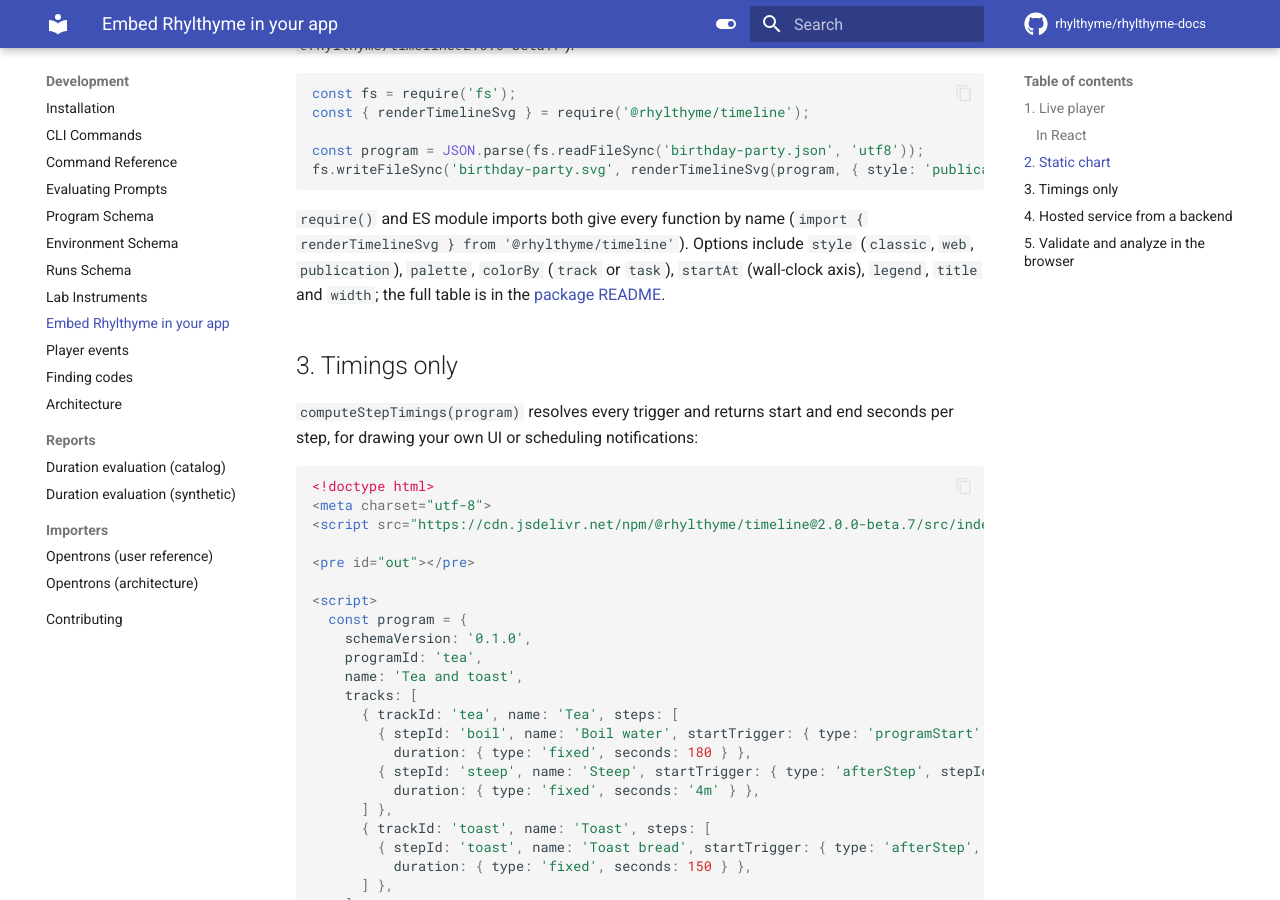
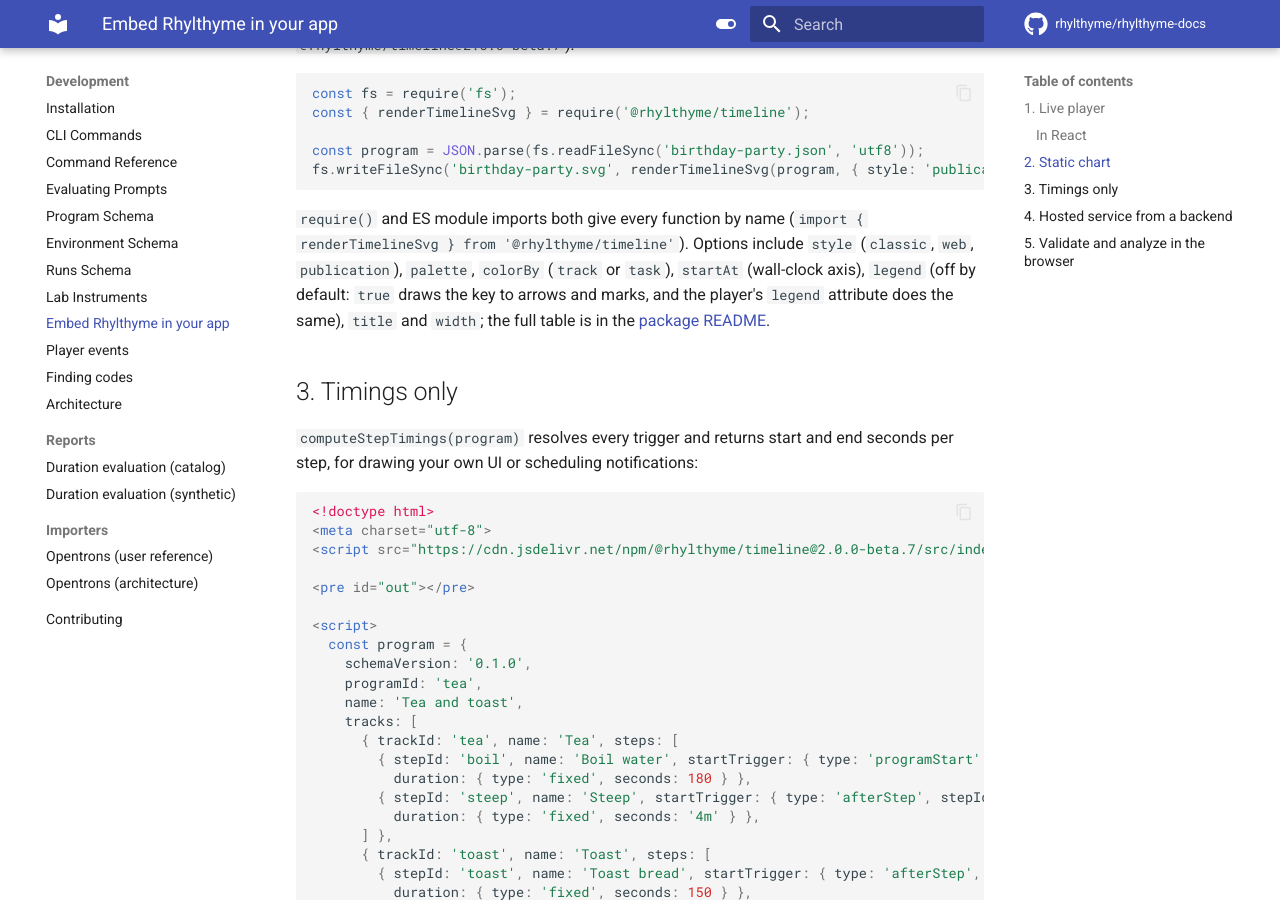
Before and after one commit to rhylthyme/rhylthyme-docs, an MkDocs documentation site: the page built from docs/development/embedding.md, in a window 1280 px wide and 900 px high, scrolled down 3649 px. Built offline with MkDocs 1.6.1 and Material for MkDocs 9.7.7, drawn with Linux system fonts in a browser that asks for light colours; comment, search, counter and statistics services are not loaded; the version menu is left out.

Commit message:
The chart key is opt-in: legend: true / the legend attribute
Co-Authored-By: Claude Opus 5.5 <noreply@anthropic.com>

```diff
--- a/docs/development/embedding.md
+++ b/docs/development/embedding.md
@@ -164,7 +164,9 @@ fs.writeFileSync('birthday-party.svg', renderTimelineSvg(program, { style: 'publ
 `require()` and ES module imports both give every function by name
 (`import { renderTimelineSvg } from '@rhylthyme/timeline'`). Options include `style`
 (`classic`, `web`, `publication`), `palette`, `colorBy` (`track` or `task`),
-`startAt` (wall-clock axis), `legend`, `title` and `width`; the full table
+`startAt` (wall-clock axis), `legend` (off by default: `true` draws the key
+to arrows and marks, and the player's `legend` attribute does the same),
+`title` and `width`; the full table
 is in the [package README](https://github.com/rhylthyme/rhylthyme-timeline#3-the-static-svg-rendertimelinesvg-node-and-rendertimeline-browser).
 
 ## 3. Timings only
```
Also changed, not shown: docs/development/schema.md (+1 -1 lines), docs/web-app/visualization.md (+2 -2 lines).
